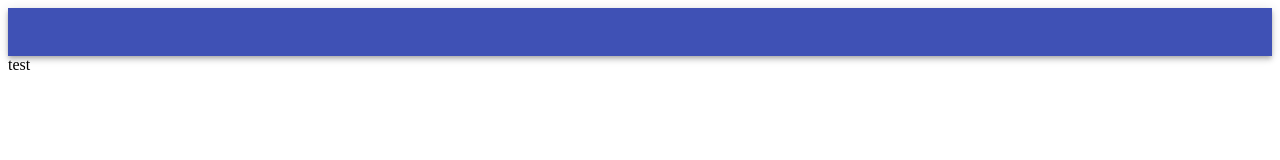
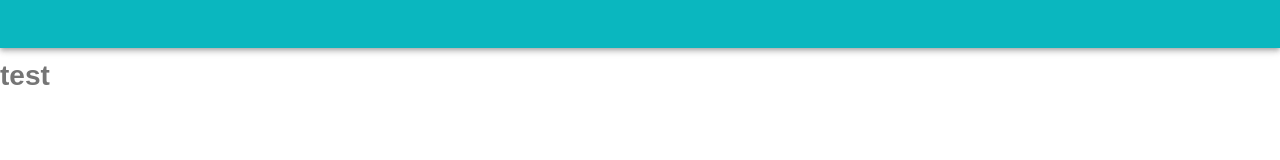
Before and after one commit to natsumesou/natsu.me, a Gatsby site: page / in a window 1280 px wide. Built offline with nearby package versions, Linux system fonts and the light colour scheme; Gatsby itself is replaced by a stand-in of ours.

Commit message:
TypeScript化

```diff
--- a/gatsby-config.js
+++ b/gatsby-config.js
@@ -5,6 +5,7 @@ module.exports = {
     siteUrl: 'localhost:8000',
   },
   plugins: [
+    'gatsby-plugin-typescript',
     'gatsby-plugin-styled-components',
     {
       resolve: 'gatsby-plugin-google-analytics',
--- a/package.json
+++ b/package.json
@@ -21,11 +21,13 @@
     "gatsby-plugin-google-analytics": "^3.0.0",
     "gatsby-plugin-sitemap": "^3.0.0",
     "gatsby-plugin-styled-components": "^4.0.0",
+    "gatsby-plugin-typescript": "^3.0.0",
     "gatsby-source-filesystem": "^3.0.0",
     "gatsby-theme-material-ui": "^1.0.13",
     "gatsby-transformer-remark": "^3.0.0",
     "react": "^17.0.1",
     "react-dom": "^17.0.1",
-    "styled-components": "^5.2.1"
+    "styled-components": "^5.2.1",
+    "typescript": "^4.2.3"
   }
 }
--- a/src/app/index.jsx
+++ b/src/app/index.jsx
@@ -1,14 +1,14 @@
-import * as React from 'react'
-import { ThemeProvider } from '@material-ui/styles'
+import React from 'react'
+import { Box, CssBaseline, styled, ThemeProvider } from '@material-ui/core'
+import { theme } from '../theme'
 import { Header } from '@/components/organisms/Header'
-import { theme } from '../theme'
-import { Box, styled } from '@material-ui/core'
 
 const ContentBox = styled(Box)({})
 
 const App = ({ children }) => {
   return (
     <ThemeProvider theme={theme}>
+      <CssBaseline />
       <Header />
       <ContentBox>{children}</ContentBox>
     </ThemeProvider>
--- a/src/components/organisms/Header.jsx
+++ b/src/components/organisms/Header.jsx
@@ -1,4 +1,4 @@
-import { AppBar, IconButton, Toolbar } from '@material-ui/core'
+import { AppBar, Toolbar } from '@material-ui/core'
 import * as React from 'react'
 
 // markup
--- a/src/components/templates/Home.jsx
+++ b/src/components/templates/Home.tsx
@@ -3,7 +3,11 @@ import * as React from 'react'
 
 // markup
 const Home = () => {
-  return <Box>test</Box>
+  return (
+    <Box>
+      <h1>test</h1>
+    </Box>
+  )
 }
 
 export default Home
--- a/src/theme.js
+++ b/src/theme.js
@@ -1,12 +1,96 @@
 import { createMuiTheme } from '@material-ui/core/styles'
 
 const { palette, breakpoints } = createMuiTheme({
-  palette: {},
+  palette: {
+    primary: {
+      main: '#0ab7bf',
+      dark: '#078085',
+      contrastText: '#ffffff',
+    },
+    error: {
+      main: '#f44336',
+    },
+    background: {
+      default: '#ffffff',
+    },
+    text: {
+      primary: 'rgba(0,0,0,0.87)',
+      secondary: 'rgba(0,0,0,0.54)',
+      disabled: 'rgba(0,0,0,0.26)',
+    },
+  },
+  breakpoints: {
+    values: {
+      xs: 0,
+      sm: 488,
+      md: 1024,
+      lg: 1280,
+      xl: 1920,
+    },
+  },
 })
 
 export const theme = createMuiTheme({
   palette: palette,
   breakpoints: breakpoints,
-  typography: {},
-  overrides: {},
+  typography: {
+    fontFamily: '"Noto Sans JP", sans-serif',
+    h1: {
+      fontSize: '2.4rem',
+      fontWeight: 'bold',
+      color: palette.text.primary,
+    },
+    h2: {
+      fontSize: '2rem',
+      fontWeight: 'bold',
+      color: palette.text.primary,
+    },
+    h3: {
+      fontSize: '1.6rem',
+      fontWeight: 'bold',
+      color: palette.text.primary,
+    },
+    h4: {
+      fontSize: '1.4rem',
+      fontWeight: 'bold',
+      color: palette.text.primary,
+    },
+    h5: {
+      fontSize: '1.2rem',
+      fontWeight: 'bold',
+      color: palette.text.primary,
+    },
+    h6: {
+      fontSize: '1rem',
+      fontWeight: 'bold',
+      color: palette.text.primary,
+    },
+    body1: {
+      letterSpacing: 0,
+      fontSize: '1.6rem',
+      color: palette.text.primary,
+    },
+    body2: {
+      fontSize: '1.4rem',
+      lineHeight: '1.8rem',
+      color: palette.text.secondary,
+    },
+    button: {
+      textTransform: 'none',
+      fontSize: '1.2rem',
+    },
+  },
+  overrides: {
+    MuiCssBaseline: {
+      '@global': {
+        '*': {
+          boxSizing: 'border-box',
+        },
+        html: {
+          minHeight: '100%',
+          fontSize: '10px',
+        },
+      },
+    },
+  },
 })
```
Also changed, not shown: tsconfig.json (added, +21 -0 lines), 1 other file.
